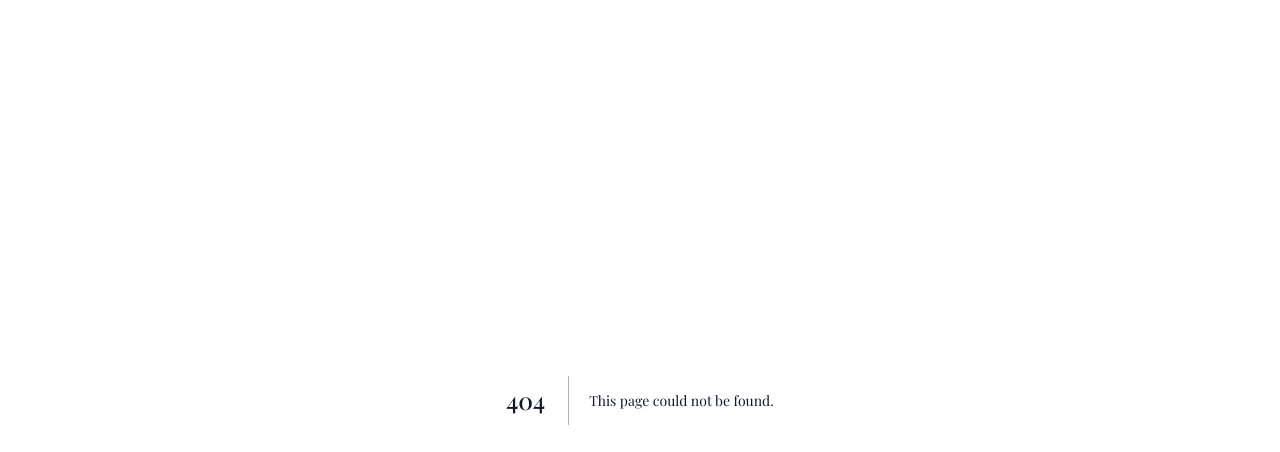
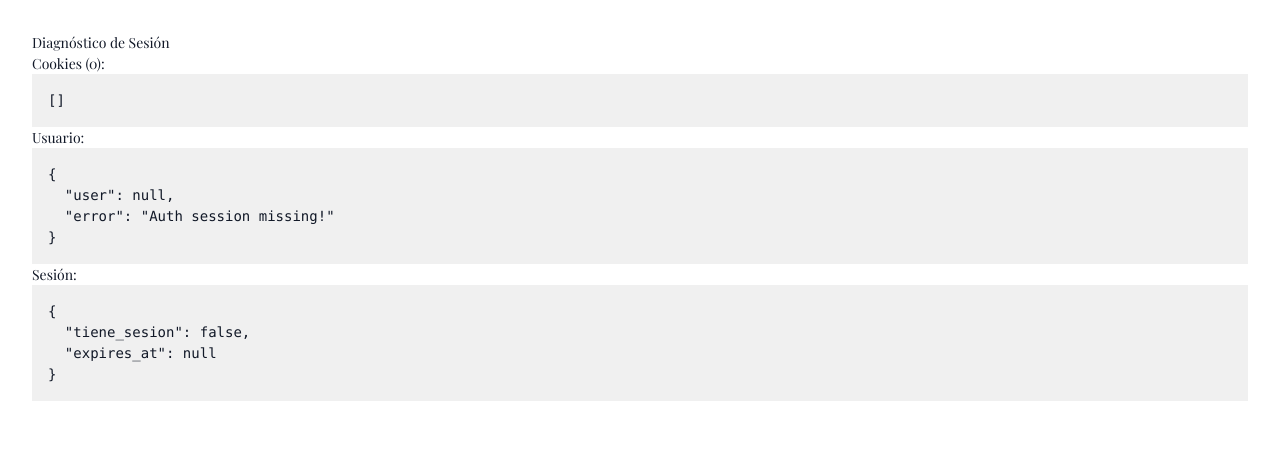
Before and after one commit to pablogaitero/cerovueltas, a Next.js app: page /diag in a window 1280 px wide. Before the commit this address had no page. Shown: the top 452 px of the page. Built offline with nearby package versions, Linux system fonts and the light colour scheme; no server answers; a web font is replaced by a local one.

Commit message:
temp: add session diagnostic page

```diff
--- /dev/null
+++ b/app/diag/page.tsx
@@ -0,0 +1,35 @@
+import { createClient } from '@/lib/supabase/server'
+import { cookies } from 'next/headers'
+
+export default async function DiagPage() {
+  const cookieStore = cookies()
+  const allCookies = cookieStore.getAll()
+
+  const supabase = createClient()
+  const { data: { user }, error } = await supabase.auth.getUser()
+  const { data: { session } } = await supabase.auth.getSession()
+
+  return (
+    <div style={{ padding: '2rem', fontFamily: 'monospace', fontSize: '14px' }}>
+      <h1>Diagnóstico de Sesión</h1>
+
+      <h2>Cookies ({allCookies.length}):</h2>
+      <pre style={{ background: '#f0f0f0', padding: '1rem', overflow: 'auto' }}>
+        {JSON.stringify(allCookies.map(c => ({ name: c.name, value: c.value.slice(0, 30) + '...' })), null, 2)}
+      </pre>
+
+      <h2>Usuario:</h2>
+      <pre style={{ background: '#f0f0f0', padding: '1rem' }}>
+        {JSON.stringify({ user: user?.email ?? null, error: error?.message ?? null }, null, 2)}
+      </pre>
+
+      <h2>Sesión:</h2>
+      <pre style={{ background: '#f0f0f0', padding: '1rem' }}>
+        {JSON.stringify({
+          tiene_sesion: !!session,
+          expires_at: session?.expires_at ?? null
+        }, null, 2)}
+      </pre>
+    </div>
+  )
+}
```
